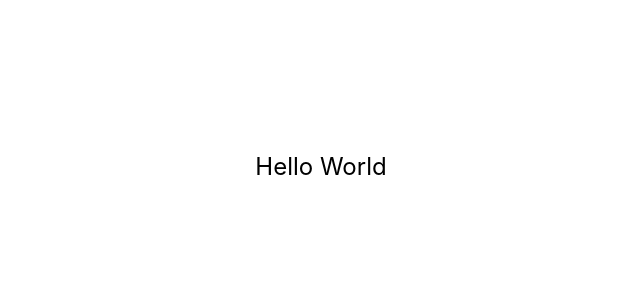
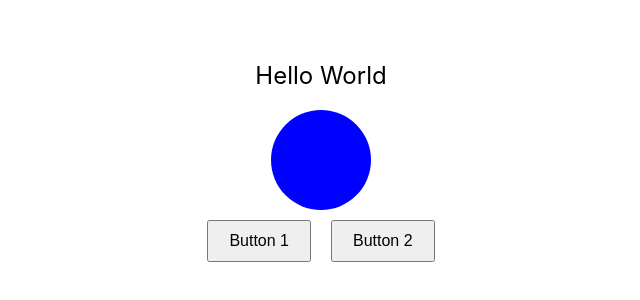
Before and after one commit to yukichi0324/Project-Timer, a React (Create React App) app: page / in a window 1280 px wide. Shown: the part 234-534 px from the top of the page, without its empty margins (319-959 px from the left). Built offline with nearby package versions, Linux system fonts and the light colour scheme.

Commit message:
ボタンと丸を追加。ざっくりしたパーツだけ。

```diff
--- a/src/App.tsx
+++ b/src/App.tsx
@@ -1,18 +1,46 @@
-import React from 'react';
-import styled from 'styled-components';
+import React from "react";
+import styled from "styled-components";
 
 const Container = styled.div`
   display: flex;
+  flex-direction: column;
   justify-content: center;
   align-items: center;
   height: 100vh;
   font-size: 24px;
 `;
 
+const ButtonArea = styled.div`
+  display: flex;
+  flex-direction: row;
+  justify-content: center;
+  align-items: center;
+`;
+
+const Button = styled.button`
+  margin: 10px;
+  padding: 10px 20px;
+  font-size: 16px;
+  cursor: pointer;
+`;
+
+const Circle = styled.div`
+  width: 100px;
+  height: 100px;
+  background-color: blue;
+  border-radius: 50%;
+  margin-top: 20px;
+`;
+
 const App: React.FC = () => {
   return (
     <Container>
-      Hello World
+      <div>Hello World</div>
+      <Circle></Circle>
+      <ButtonArea>
+        <Button>Button 1</Button>
+        <Button>Button 2</Button>
+      </ButtonArea>
     </Container>
   );
 };
```
